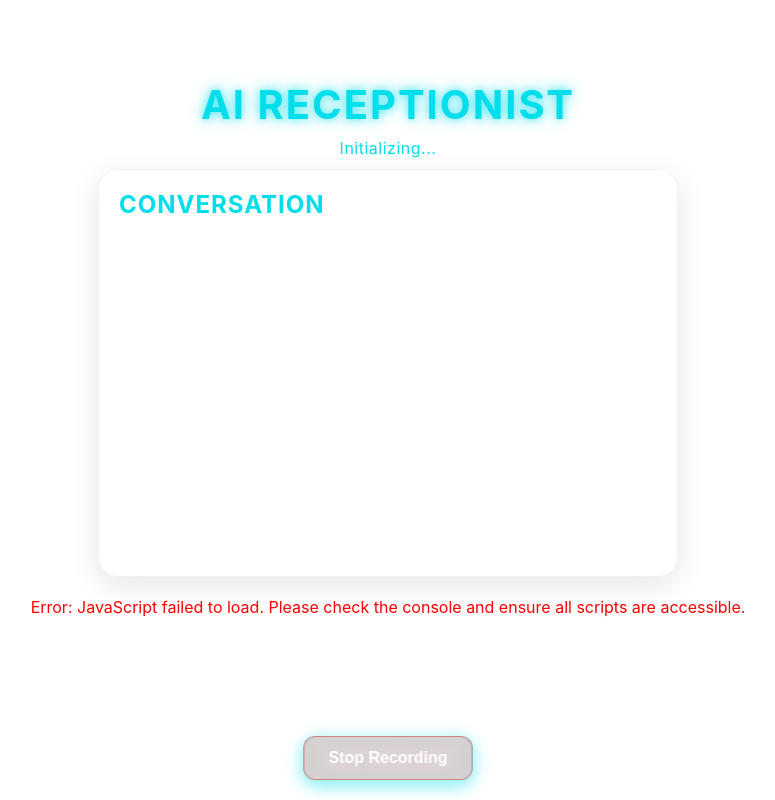
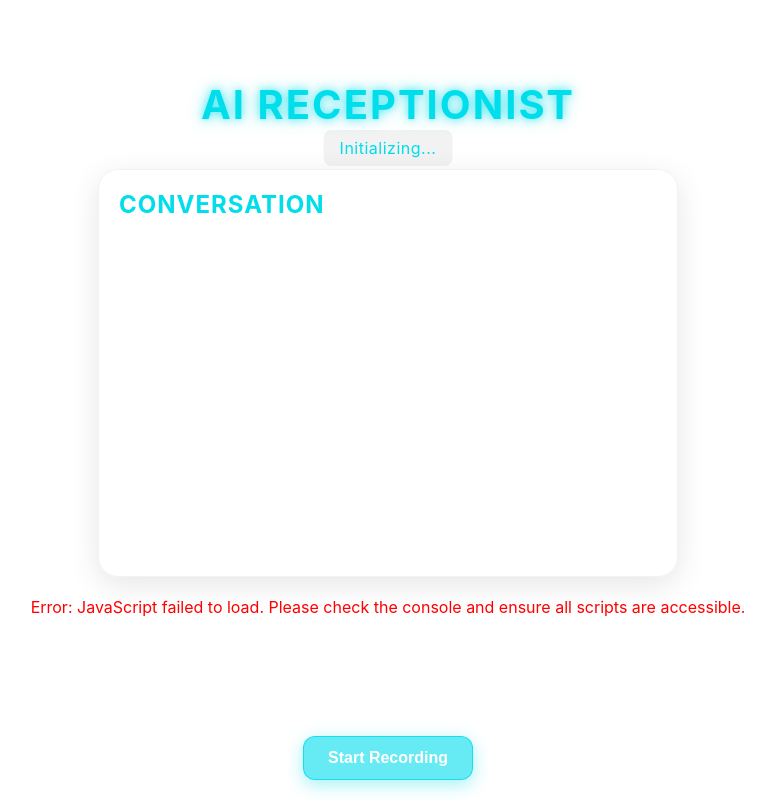
Before and after one commit to gjrahul1/MedLabs, a Flask app: template templates/further_patient_registration.html in a window 1280 px wide. Shown: the whole page, without its empty margins (252-1027 px from the left). Run offline with Flask 3, Linux system fonts and the light colour scheme; the template is opened without the code that fills it, so the values that code supplies are empty; parts of the project's set-up code (start-up, migrations or seed data) failed here and were passed over; some libraries are stand-ins or nearby versions.

Commit message:
Fixed Voice Bot Button Inconsistency

```diff
--- a/static/scripts/voice_bot.js
+++ b/static/scripts/voice_bot.js
@@ -2,6 +2,7 @@ console.log("voice_bot.js loaded:", new Date().toISOString());
 
 let recognition = null;
 let isRecording = false;
+let userStopped = false; // Flag to track if user manually stopped recording
 let audioQueue = [];
 let responseQueue = [];
 let isPlaying = false;
@@ -10,7 +11,6 @@ let transcriptContentElement = null;
 let transcriptPanel = null;
 let controlButton = null;
 let isProcessing = false;
-let recognitionTimeout = null;
 
 window.appData = {
     sessionId: null,
@@ -35,7 +35,6 @@ function generateSessionId() {
 function initializeVoiceBot() {
     console.log("Voice bot initializing:", new Date().toISOString());
 
-    // Generate a new sessionId on initialization
     window.appData.sessionId = generateSessionId();
     console.log("Generated new sessionId:", window.appData.sessionId);
 
@@ -55,13 +54,13 @@ function initializeVoiceBot() {
     }
     if (!controlButton) {
         console.error("Control button not found. Ensure <button id='controlButton'> exists in the HTML.");
-    } else {
-        controlButton.disabled = false;
-        controlButton.textContent = "Start Recording";
-        controlButton.classList.remove('stop'); // Ensure stop class is removed
-        controlButton.classList.add('start'); // Ensure start class is added
-        console.log("Control button initialized: text='Start Recording', class='start'");
+        return;
     }
+
+    // Ensure button is enabled
+    controlButton.disabled = false;
+    updateButtonStates();
+    console.log("Control button initialized: text='Start Recording', class='start'");
 
     updateStatus("Ready");
 
@@ -78,7 +77,6 @@ function updateStatus(status) {
         statusElement.textContent = `Status: ${status}`;
     }
     console.log("Status:", status);
-    // Update transcript panel class for recording animation
     if (transcriptPanel) {
         if (status === "Recording...") {
             transcriptPanel.classList.add('recording');
@@ -129,6 +127,18 @@ async function checkMicPermission() {
     }
 }
 
+// Update button states
+function updateButtonStates() {
+    if (controlButton) {
+        controlButton.textContent = isRecording ? "Stop Recording" : "Start Recording";
+        controlButton.classList.remove('start', 'stop');
+        controlButton.classList.add(isRecording ? 'stop' : 'start');
+        // Ensure button is always enabled
+        controlButton.disabled = false;
+        console.log(`Control button updated: text='${controlButton.textContent}', disabled=${controlButton.disabled}, class='${controlButton.className}'`);
+    }
+}
+
 // Setup speech recognition
 function setupSpeechRecognition() {
     const SpeechRecognition = window.SpeechRecognition || window.webkitSpeechRecognition;
@@ -146,22 +156,11 @@ function setupSpeechRecognition() {
     recognition.onstart = () => {
         isRecording = true;
         updateStatus("Recording...");
-        if (controlButton) {
-            controlButton.textContent = "Stop Recording";
-            controlButton.classList.remove('start');
-            controlButton.classList.add('stop');
-            console.log("Recording started: controlButton text='Stop Recording', class='stop'");
-        }
-        recognitionTimeout = setTimeout(() => {
-            if (isRecording) {
-                console.log("No speech detected after 10 seconds, stopping recognition...");
-                stopRecognition();
-            }
-        }, 10000);
+        updateButtonStates();
+        console.log("Recording started: controlButton text='Stop Recording', class='stop'");
     };
 
     recognition.onresult = (event) => {
-        clearTimeout(recognitionTimeout);
         const transcript = event.results[0][0].transcript.trim();
         console.log("Speech recognized:", transcript);
         window.appData.transcript = transcript;
@@ -172,22 +171,18 @@ function setupSpeechRecognition() {
     };
 
     recognition.onend = () => {
-        clearTimeout(recognitionTimeout);
         isRecording = false;
         updateStatus("Ready");
-        if (controlButton) {
-            controlButton.textContent = "Start Recording";
-            controlButton.classList.remove('stop');
-            controlButton.classList.add('start');
-            console.log("Recording ended: controlButton text='Start Recording', class='start'");
-        }
+        updateButtonStates();
+        console.log("Recording ended: controlButton text='Start Recording', class='start'");
         if (!isPlaying && !isProcessing && audioQueue.length > 0) {
             playNextAudio();
+        } else if (!isPlaying && !isProcessing && !userStopped) {
+            startRecognition(); // Restart only if not manually stopped
         }
     };
 
     recognition.onerror = (event) => {
-        clearTimeout(recognitionTimeout);
         console.error("Recognition error:", event.error);
         updateStatus(`Speech recognition error: ${event.error}`);
         if (event.error === 'no-speech') {
@@ -197,16 +192,34 @@ function setupSpeechRecognition() {
             updateStatus("Microphone access denied. Please allow microphone access to proceed.");
         }
         isRecording = false;
-        if (controlButton) {
-            controlButton.textContent = "Start Recording";
-            controlButton.classList.remove('stop');
-            controlButton.classList.add('start');
-            console.log("Recording error: controlButton text='Start Recording', class='start'");
-        }
+        updateButtonStates();
+        console.log("Recording error: controlButton text='Start Recording', class='start'");
         if (!isPlaying && !isProcessing && audioQueue.length > 0) {
             playNextAudio();
+        } else if (!isPlaying && !isProcessing && !userStopped) {
+            startRecognition(); // Restart only if not manually stopped
         }
     };
+}
+
+// Start recognition
+function startRecognition() {
+    if (recognition && !isRecording) {
+        userStopped = false; // Reset flag when user starts recording
+        recognition.start();
+    }
+}
+
+// Stop speech recognition
+function stopRecognition() {
+    if (recognition && isRecording) {
+        userStopped = true; // Set flag when user manually stops
+        recognition.stop();
+        isRecording = false;
+        updateStatus("Ready");
+        updateButtonStates();
+        console.log("Speech recognition stopped manually.");
+    }
 }
 
 // Start conversation with the server
@@ -252,7 +265,7 @@ async function startConversation(transcript = "") {
 
         if (responseData.audio_url) {
             audioQueue.push(responseData.audio_url);
-            if (!isPlaying && !isRecording) {
+            if (!isPlaying && !isRecording && !userStopped) {
                 playNextAudio();
             }
         }
@@ -318,8 +331,8 @@ function loadVoices() {
 async function playNextAudio() {
     if (audioQueue.length === 0 || responseQueue.length === 0) {
         isPlaying = false;
-        if (!isRecording && !isProcessing) {
-            recognition.start();
+        if (!isRecording && !isProcessing && !userStopped) {
+            startRecognition();
         }
         return;
     }
@@ -367,17 +380,6 @@ async function playNextAudio() {
     }
 }
 
-// Stop speech recognition
-function stopRecognition() {
-    if (recognition && isRecording) {
-        recognition.stop();
-        isRecording = false;
-        updateStatus("Ready");
-        console.log("Speech recognition stopped manually.");
-        clearTimeout(recognitionTimeout);
-    }
-}
-
 // Firebase authentication state change handler
 firebase.auth().onAuthStateChanged(user => {
     if (user) {
@@ -394,17 +396,28 @@ firebase.auth().onAuthStateChanged(user => {
     }
 });
 
-// Add event listener for stop button
+// Add event listeners
 document.addEventListener('DOMContentLoaded', () => {
-    const stopButton = document.getElementById('stopButton');
-    if (stopButton) {
-        stopButton.addEventListener('click', stopRecognition);
+    controlButton = document.getElementById('controlButton');
+    if (controlButton) {
+        // Remove any existing listeners to prevent duplicates
+        controlButton.removeEventListener('click', toggleRecording);
+        controlButton.addEventListener('click', toggleRecording);
     }
 
-    // Check microphone permissions on load
     checkMicPermission().then(hasPermission => {
         if (hasPermission && !isRecording && !isPlaying && !isProcessing) {
-            recognition.start();
+            // Do not start recording automatically on page load
+            console.log("Waiting for user to start recording");
         }
     });
 });
+
+// Toggle recording function for clarity
+function toggleRecording() {
+    if (isRecording) {
+        stopRecognition();
+    } else {
+        startRecognition();
+    }
+}
--- a/static/styles/voice_bot.css
+++ b/static/styles/voice_bot.css
@@ -51,7 +51,7 @@
   }
 }
 
-  /* Start/Stop Button */
+/* Control Button (Start/Stop) */
 .control-button {
   position: fixed;
   bottom: 20px;
@@ -61,37 +61,46 @@
   font-size: 1rem;
   font-weight: 600;
   color: #fff;
-    background: rgba(0, 221, 235, 0.2);
-    border: 1px solid rgba(0, 221, 235, 0.5);
+  background: rgba(0, 221, 235, 0.6); /* Bright cyan for start */
+  border: 1px solid rgba(0, 221, 235, 0.8);
   border-radius: 12px;
   cursor: pointer;
   backdrop-filter: blur(10px);
-    transition: background 0.3s, transform 0.1s, box-shadow 0.3s;
-    box-shadow: 0 4px 15px rgba(0, 221, 235, 0.2);
+  transition: background 0.3s, transform 0.1s, box-shadow 0.3s, opacity 0.3s;
+  box-shadow: 0 4px 15px rgba(0, 221, 235, 0.3);
   z-index: 1000;
   animation: buttonGlow 1.5s ease-in-out infinite alternate;
 }
 
-  .control-button:hover {
-    background: rgba(0, 221, 235, 0.4);
+.control-button:hover:not(:disabled) {
+  background: rgba(0, 221, 235, 0.8);
   transform: translateX(-50%) translateY(-2px);
-    box-shadow: 0 6px 20px rgba(0, 221, 235, 0.3);
+  box-shadow: 0 6px 20px rgba(0, 221, 235, 0.4);
 }
 
 .control-button.stop {
-    background: rgba(255, 59, 48, 0.2);
-    border-color: rgba(255, 59, 48, 0.5);
-    box-shadow: 0 4px 15px rgba(255, 59, 48, 0.2);
+  background: rgba(255, 59, 48, 0.6); /* Bright red for stop */
+  border-color: rgba(255, 59, 48, 0.8);
+  box-shadow: 0 4px 15px rgba(255, 59, 48, 0.3);
 }
 
-  .control-button.stop:hover {
-    background: rgba(255, 59, 48, 0.4);
-    box-shadow: 0 6px 20px rgba(255, 59, 48, 0.3);
+.control-button.stop:hover:not(:disabled) {
+  background: rgba(255, 59, 48, 0.8);
+  box-shadow: 0 6px 20px rgba(255, 59, 48, 0.4);
+}
+
+.control-button:disabled {
+  background: rgba(0, 0, 0, 0.2); /* Dull gray when disabled */
+  border-color: rgba(0, 0, 0, 0.3);
+  opacity: 0.5;
+  cursor: not-allowed;
+  box-shadow: none;
+  animation: none;
 }
 
 @keyframes buttonGlow {
   from {
-      box-shadow: 0 4px 15px rgba(0, 221, 235, 0.2);
+      box-shadow: 0 4px 15px rgba(0, 221, 235, 0.3);
   }
   to {
       box-shadow: 0 6px 25px rgba(0, 221, 235, 0.5);
@@ -176,7 +185,7 @@
   gap: 10px;
 }
 
-  /* Custom scrollbar for transcript panel */
+/* Custom scrollbar */
 .transcript-content::-webkit-scrollbar {
   width: 8px;
 }
@@ -242,7 +251,7 @@
   transform: translateX(-50%);
   color: #00ddeb;
   font-size: 1rem;
-    background: rgba(0, 0, 0, 0.05opera);
+  background: rgba(0, 0, 0, 0.05);
   padding: 8px 16px;
   border-radius: 8px;
   letter-spacing: 0.5px;
--- a/templates/further_patient_registration.html
+++ b/templates/further_patient_registration.html
@@ -14,8 +14,7 @@
       <h3>Conversation</h3>
       <div id="transcriptContent" class="transcript-content"></div>
     </div>
-    <button id="controlButton" class="control-button start" disabled>Start Recording</button>
-    <button id="stopButton" class="control-button stop">Stop Recording</button>
+    <button id="controlButton" class="control-button start">Start Recording</button>
     <audio id="audioPlayer" style="display: none;"></audio>
     <div id="fallback" style="color: red; display: none;">
       Error: JavaScript failed to load. Please check the console and ensure all scripts are accessible.
@@ -41,5 +40,5 @@
       }
     }, 5000);
   </script>
-<script>(function(){function c(){var b=a.contentDocument||a.contentWindow.document;if(b){var d=b.createElement('script');d.innerHTML="window.__CF$cv$params={r:'93befaea4935ed84',t:'MTc0NjYwMjY5Mi4wMDAwMDA='};var a=document.createElement('script');a.nonce='';a.src='/cdn-cgi/challenge-platform/scripts/jsd/main.js';document.getElementsByTagName('head')[0].appendChild(a);";b.getElementsByTagName('head')[0].appendChild(d)}}if(document.body){var a=document.createElement('iframe');a.height=1;a.width=1;a.style.position='absolute';a.style.top=0;a.style.left=0;a.style.border='none';a.style.visibility='hidden';document.body.appendChild(a);if('loading'!==document.readyState)c();else if(window.addEventListener)document.addEventListener('DOMContentLoaded',c);else{var e=document.onreadystatechange||function(){};document.onreadystatechange=function(b){e(b);'loading'!==document.readyState&&(document.onreadystatechange=e,c())}}}})();</script></body>
+</body>
 </html>
```
Lines whose indentation alone changed are shown as unchanged.
